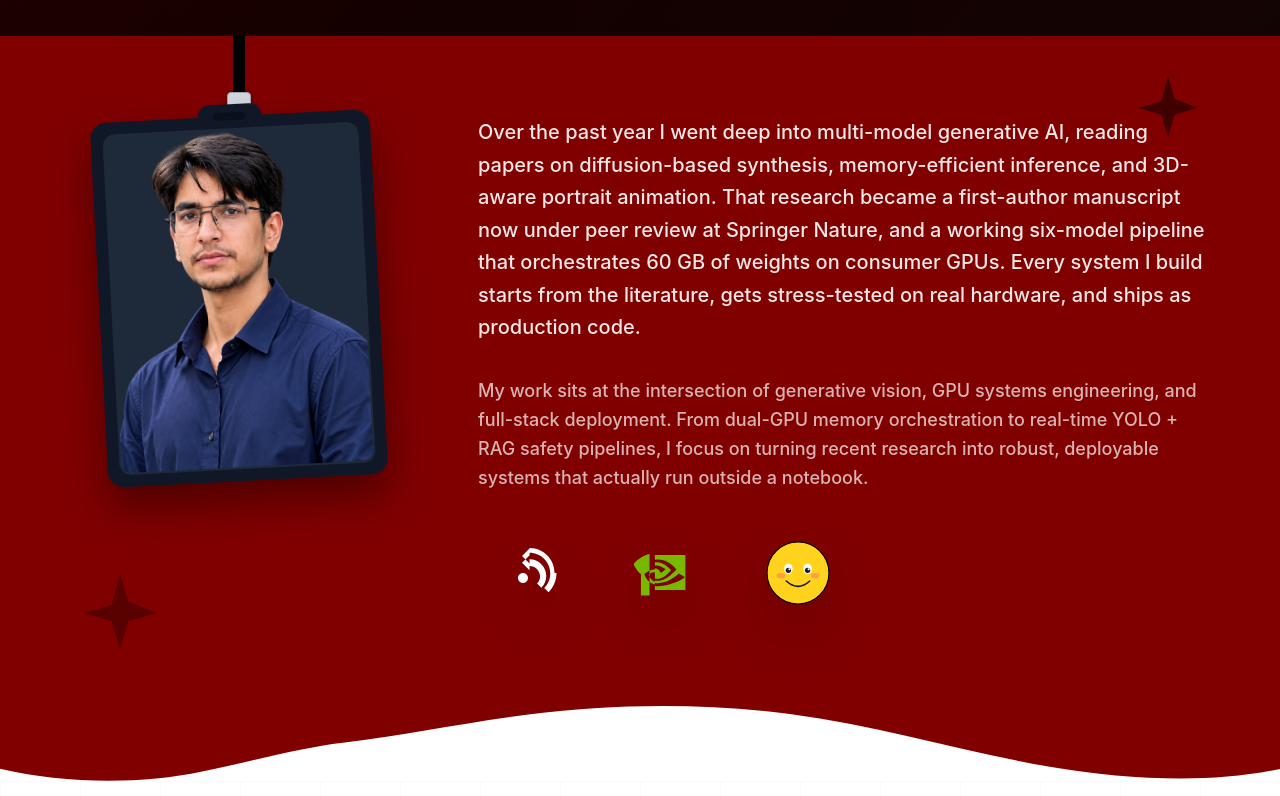
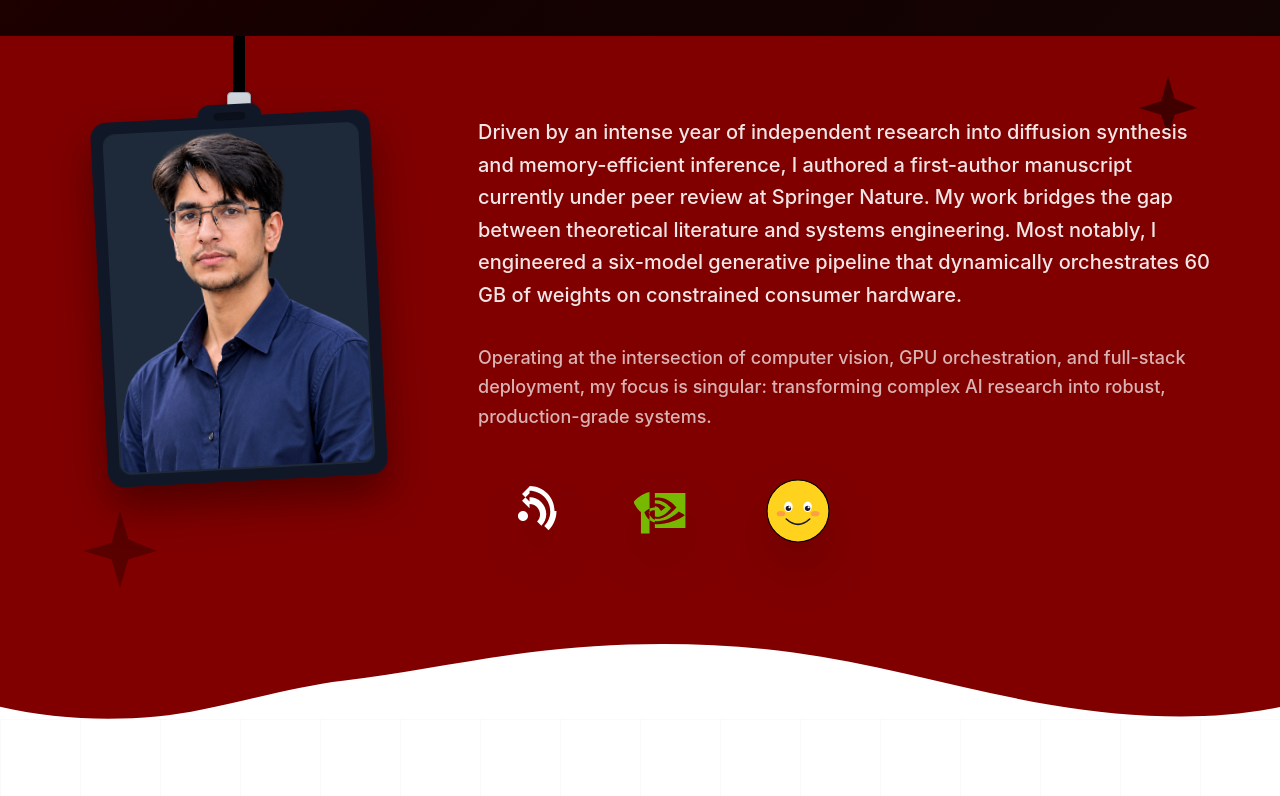
Before and after one commit to haffiirfan/portfolio, a React (Vite) app: page / in a window 1280 px wide. Shown: the part 764-1560 px from the top of the page. Built offline with nearby package versions, Linux system fonts and the light colour scheme.

Commit message:
Refine intro to be super concise and academic

```diff
--- a/src/components/About.jsx
+++ b/src/components/About.jsx
@@ -25,10 +25,10 @@ const About = () => {
         {/* Right: Info */}
         <div data-aos="fade-left" data-aos-delay="200" className="flex-1 text-white mt-8 md:mt-0 relative z-20">
           <p className="text-lg md:text-xl font-medium mb-8 leading-relaxed max-w-3xl text-white/90">
-            Over the past year I went deep into multi-model generative AI, reading papers on diffusion-based synthesis, memory-efficient inference, and 3D-aware portrait animation. That research became a first-author manuscript now under peer review at Springer Nature, and a working six-model pipeline that orchestrates 60 GB of weights on consumer GPUs. Every system I build starts from the literature, gets stress-tested on real hardware, and ships as production code.
+            Driven by an intense year of independent research into diffusion synthesis and memory-efficient inference, I authored a first-author manuscript currently under peer review at Springer Nature. My work bridges the gap between theoretical literature and systems engineering. Most notably, I engineered a six-model generative pipeline that dynamically orchestrates 60 GB of weights on constrained consumer hardware.
           </p>
           <p className="text-base md:text-lg font-medium leading-relaxed max-w-3xl text-white/70">
-            My work sits at the intersection of generative vision, GPU systems engineering, and full-stack deployment. From dual-GPU memory orchestration to real-time YOLO + RAG safety pipelines, I focus on turning recent research into robust, deployable systems that actually run outside a notebook.
+            Operating at the intersection of computer vision, GPU orchestration, and full-stack deployment, my focus is singular: transforming complex AI research into robust, production-grade systems.
           </p>
 
           {/* Tech Icons (inline SVGs) */}
```
